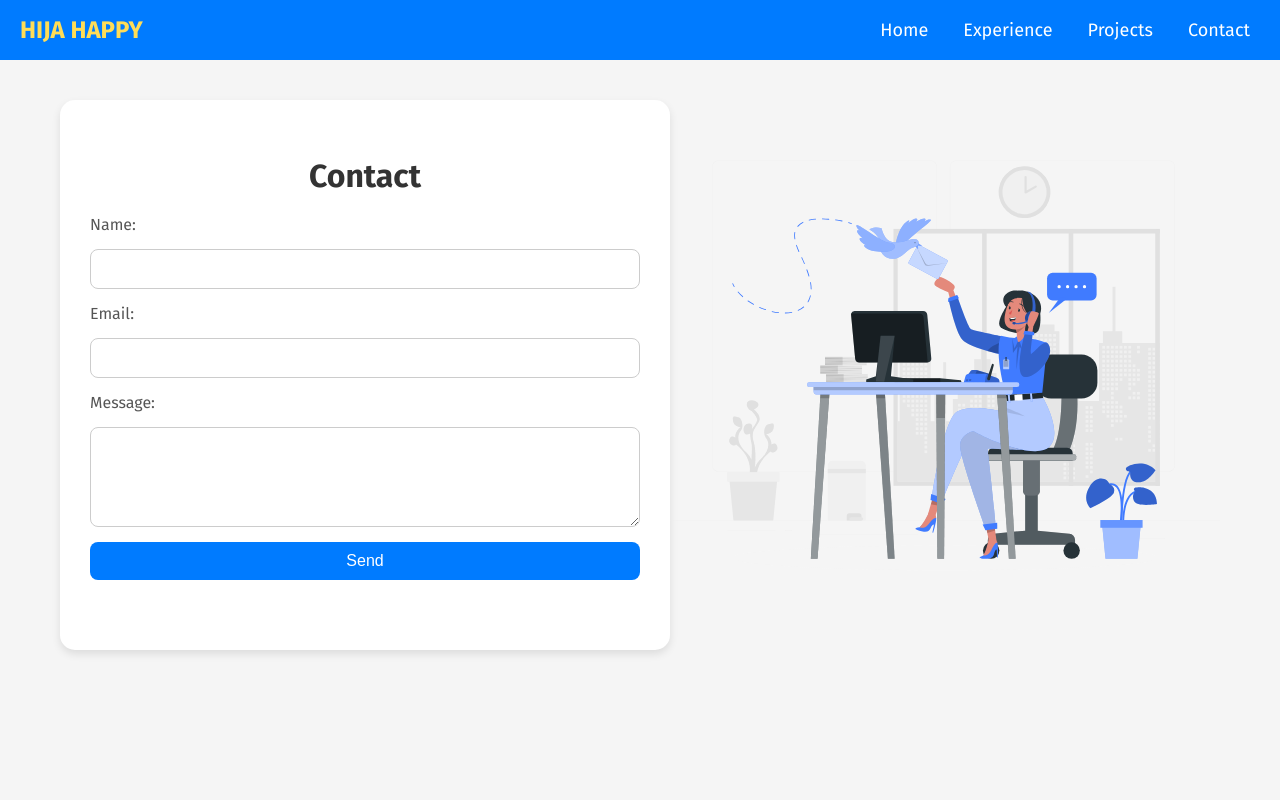
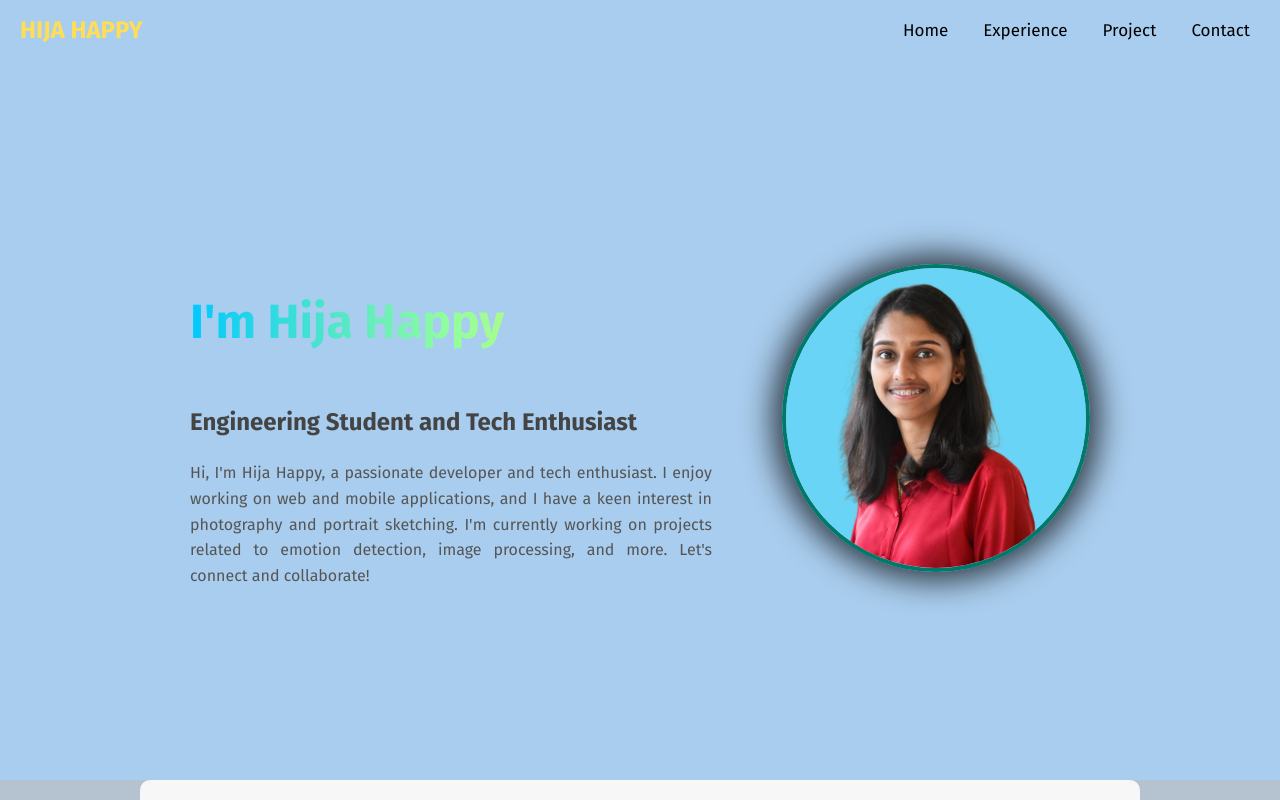
Before and after one commit to hija-happy/my_portfolio, a React (Create React App) app: page /contact in a window 1280 px wide. Built offline with nearby package versions, Linux system fonts and the light colour scheme.

Commit message:
Modified to Single-Page

```diff
--- a/src/App.js
+++ b/src/App.js
@@ -1,7 +1,7 @@
-import React from 'react';
-import { Route, Routes, useLocation } from 'react-router-dom';
+import React, { useRef } from 'react';
+//import { Route, Routes, useLocation } from 'react-router-dom';
 import './assets/styles/global.css'; // Import global CSS
-import LandingPage from './components/Landing.js'; // Import the Landing Page component
+// import LandingPage from './components/Landing.js'; // Import the Landing Page component
 import Navbar from './components/Navbar';
 import About from './pages/About';
 import Contact from './pages/Contact';
@@ -9,19 +9,38 @@ import Experience from './pages/Experience';
 import Projects from './pages/Projects';
 
 const App = () => {
-  const location = useLocation(); // Get the current path
+
+  const aboutRef = useRef(null);
+  const experienceRef = useRef(null);
+  const projectsRef = useRef(null);
+  const contactRef = useRef(null);
+
+  const scrollToSection = (ref) => {
+    ref.current.scrollIntoView({ behavior: 'smooth' });
+  }
+
 
   return (
     <div>
-      {/* Conditionally render Navbar based on current location */}
-      {location.pathname !== '/' && <Navbar />}
-      <Routes>
-        <Route path="/" element={<LandingPage />} />
-        <Route path="/about" element={<About />} />
-        <Route path="/experience" element={<Experience/>} />
-        <Route path="/projects" element={<Projects />} />
-        <Route path="/contact" element={<Contact />} />
-      </Routes>
+     <Navbar scrollToSection={scrollToSection} refs={{ aboutRef, experienceRef, projectsRef,contactRef}} />
+
+     <div ref={aboutRef}>
+      <About/>
+     </div>
+
+     <div ref={experienceRef}>
+      <Experience/>
+     </div>
+
+     <div ref={projectsRef}>
+      <Projects/>
+     </div>
+
+     <div ref={contactRef}>
+      <Contact/>
+     </div>
+
+
     </div>
   );
 };
--- a/src/assets/styles/global.css
+++ b/src/assets/styles/global.css
@@ -4,7 +4,7 @@ body {
   font-family: 'Fira Sans', sans-serif;
   margin: 0;
   padding: 0;
-  background-color: #f5f5f5;
+  background-color: #B5C3D0;
   overflow-x: hidden;
 }
 
@@ -12,6 +12,7 @@ body {
 body, html {
   margin: 0;
   padding: 0;
+  background-color: #B5C3D0;
   overflow-x: hidden;
 }
 
--- a/src/components/AboutSection.css
+++ b/src/components/AboutSection.css
@@ -3,6 +3,7 @@ html, body {
   margin: 0;
   padding: 0;
   height: 100%;
+
 
 }
 
@@ -26,7 +27,7 @@ body {
   justify-content: center; /* Center content vertically */
   align-items: center; /* Center content horizontally */
   min-height: calc(100vh - 80px); /* Ensure the section takes full viewport height minus footer height */
-  background-color: #e0f7fa; /* Light blue background */
+  background-color: #a9cdee; /* Light blue background */
   color: #000; /* Dark text color for contrast */
   padding: 0 20px; /* Padding for left and right, no top/bottom padding */
   box-sizing: border-box; /* Includes padding in the total width/height */
--- a/src/components/AboutSection.js
+++ b/src/components/AboutSection.js
@@ -1,6 +1,6 @@
 import React from 'react';
 import profilePic from '../assets/icons/profile.png';
-import './AboutSection.css'; // Import custom CSS for AboutSection
+import './AboutSection.css';
 
 const AboutSection = () => {
   return (
--- a/src/components/Landing.js
+++ b/src/components/Landing.js
@@ -22,13 +22,15 @@ const LandingPage = () => {
   return (
     <div className="landing-page">
       <video className="background-video" autoPlay loop muted>
-        <source src={`${process.env.PUBLIC_URL}/video/landing5.mp4`} type="video/mp4" />
+        <source src={`${process.env.PUBLIC_URL}/video/landing6.mp4`} type="video/mp4" />
         Your browser does not support the video tag.
       </video>
 
       <div className="content">
-        <img src={`${process.env.PUBLIC_URL}/images/HH.png`} alt="Logo" className="overlay" />
-        <h1 className="name">Hija Happy</h1>
+
+          <img src={`${process.env.PUBLIC_URL}/images/HH.png`} alt="Logo" className="overlay" />
+          <h1 className="name">Hija Happy</h1>
+
         <div className="arrow" onClick={goToAboutMe}>
           <span>&#8595;</span> {/* Down arrow */}
         </div>
--- a/src/components/Navbar.css
+++ b/src/components/Navbar.css
@@ -1,130 +1,151 @@
-/* Navbar.css */
 .navbar {
-  background-color: #007BFF; /* Primary Blue for navbar background */
-  padding: 10px 20px; /* Padding for navbar */
+  background-color: #a9cdee;
+  padding: 10px 20px;
   display: flex;
-  justify-content: space-between; /* Space between items */
-  align-items: center; /* Align items vertically centered */
-  height: 40px; /* Fixed height for the navbar */
-  position: relative; /* Allows absolute positioning for elements */
+  justify-content: space-between;
+  align-items: center;
+  height: 40px;
+  position: relative;
 }
 
 .navbar-logo {
-  color: #FFDD57; /* Yellow color for the logo text */
-  font-size: 24px; /* Font size for the logo */
-  font-weight: bold; /* Bold font for the logo */
+  color: #FFDD57;
+  font-size: 24px;
+  font-weight: bold;
 }
 
 .drawer-toggle {
-  display: none; /* Hide the drawer toggle button on larger screens */
+  display: none;
   background: none;
   border: none;
   font-size: 24px;
-  color: #fff; /* White color for the toggle button */
-  cursor: pointer; /* Pointer cursor for clickable button */
+  color: #fff;
+  cursor: pointer;
 }
 
 .navbar-nav {
-  list-style: none; /* Remove default list styles */
-  display: flex; /* Display nav items in a row */
-  gap: 15px; /* Space between nav items */
+  list-style: none;
+  display: flex;
+  gap: 15px;
   padding: 0;
   margin: 0;
 }
 
-.nav-item {
-  margin: 0; /* Remove margin */
+
+button.nav-link {
+  all: unset;
+  padding: 10px 10px;
+  font-size: 17px;
+  color: black;
+  background-color: transparent; /* Remove the blue background */
+  border: none; /* Remove any borders */
+  text-align: center;
+  cursor: pointer;
+  transition: box-shadow 0.3s ease, color 0.3s ease;
+  outline: none; /* Ensure no outline */
 }
 
+
+button.nav-link:hover {
+  color: #ffffff; /* Example hover color */
+  text-decoration: underline;
+  box-shadow: 0 0 5px rgba(0, 0, 0, 0.2), 0 0 15px rgba(0, 0, 0, 0.15); /* Shadow with minimal feather */
+  background-color: transparent; /* Ensure no background color */
+  border: none;
+}
+
+
+.nav-item {
+  margin: 0; }
+
 .nav-link {
-  color: #fff; /* White text color for nav links */
-  text-decoration: none; /* Remove underline from links */
-  font-size: 18px; /* Font size for nav links */
-  transition: color 0.3s, background-color 0.3s; /* Smooth color transition */
-  padding: 5px 10px; /* Padding around nav links */
-  border-radius: 4px; /* Rounded corners */
+  color: #fff;
+  text-decoration: none;
+  font-size: 18px;
+  transition: color 0.3s, background-color 0.3s;
+  padding: 5px 10px;
+  border-radius: 4px;
 }
 
 .nav-link:hover {
-  color: #fff; /* White text color on hover */
-  background-color: #0056b3; /* Dark Blue background color on hover */
+  color: #fff;
+  background-color: transparent;
+  box-shadow: 0 0 10px rgba(0, 0, 0, 0.15);
+  border: none; /* No border on hover */
 }
 
-/* Drawer styles */
 .drawer {
-  display: none; /* Hide the drawer by default */
-  position: fixed; /* Fix position on the screen */
+  display: none;
+  position: fixed;
   top: 0;
   right: 0;
-  background-color: #007BFF; /* Match the navbar background */
-  width: 250px; /* Width of the drawer */
-  height: 100vh; /* Full viewport height */
-  overflow-y: auto; /* Scrollable if content exceeds height */
-  box-shadow: 0 0 10px rgba(0, 0, 0, 0.2); /* Optional shadow for drawer */
-  z-index: 1000; /* Ensure drawer is above other content */
-  transition: transform 0.3s ease; /* Smooth transition for opening */
-  transform: translateX(100%); /* Initially hidden */
+  background-color: #6993c1;
+  width: 250px;
+  height: 100vh;
+  overflow-y: auto;
+  box-shadow: 0 0 10px rgba(0, 0, 0, 0.2);
+  z-index: 1000;
+  transition: transform 0.3s ease;
+  transform: translateX(100);
 }
 
 .drawer.open {
-  display: block; /* Show the drawer when it is open */
-  transform: translateX(0); /* Slide in from the right */
+  display: block;
+  transform: translateX(0);
 }
 
 .drawer .drawer-close {
-  display: flex; /* Close button styles */
+  display: flex;
   justify-content: flex-end;
   padding: 10px;
   font-size: 24px;
-  color: #fff; /* White color for the close button */
+  color: #fff;
   cursor: pointer;
 }
 
 .drawer .drawer-nav {
-  list-style: none; /* Remove default list styles */
+  list-style: none;
   padding: 0;
   margin: 0;
 }
 
 .drawer .drawer-nav .drawer-item {
-  padding: 10px; /* Padding around nav items */
+  padding: 10px;
 }
 
 .drawer .drawer-nav .drawer-link {
-  color: #fff; /* White text color for drawer links */
-  text-decoration: none; /* Remove underline from links */
-  display: block; /* Block display for full width clickable area */
-  font-size: 18px; /* Font size for drawer links */
-  transition: color 0.3s, background-color 0.3s; /* Smooth color transition */
-  border-radius: 4px; /* Rounded corners */
+  color: #fff;
+  text-decoration: none;
+  display: block;
+  font-size: 18px;
+  transition: color 0.3s, background-color 0.3s;
+  border-radius: 4px;
 }
 
 .drawer .drawer-nav .drawer-link:hover {
-  color: #fff; /* White text color on hover */
-  background-color: #0056b3; /* Dark Blue background color on hover */
+  color: #fff;
+  background-color: #0056b3;
 }
-
-/* Responsive Styles */
-@media (max-width: 600px) { /* Mobile screens */
+@media (max-width: 600px) {
   .navbar {
-    justify-content: space-between; /* Maintain space between items */
+    justify-content: space-between;
   }
 
   .drawer-toggle {
-    display: block; /* Show the drawer toggle button on small screens */
+    display: block;
   }
 
   .navbar-nav {
-    display: none; /* Hide the full navigation links on small screens */
+    display: none;
   }
 }
 
-@media (min-width:600px) { /* Larger screens */
+@media (min-width:600px) {
   .drawer-toggle {
-    display: none; /* Hide the drawer toggle button on larger screens */
+    display: none;
   }
 
   .drawer {
-    display: none; /* Ensure drawer is hidden on larger screens */
+    display: none;
   }
 }
--- a/src/components/Navbar.js
+++ b/src/components/Navbar.js
@@ -1,7 +1,11 @@
 import React, { useState } from 'react';
 import './Navbar.css'; // Import custom CSS for Navbar
 
-const Navbar = () => {
+const Navbar = ({scrollToSection, refs}) => {
+
+  const { aboutRef, experienceRef, projectsRef, contactRef } = refs;
+
+  // STATE MANAGEMENT
   const [isDrawerOpen, setDrawerOpen] = useState(false);
 
   const toggleDrawer = () => {
@@ -17,21 +21,26 @@ const Navbar = () => {
           ☰
         </button>
 
+
+    {/*  Responsive View (DESKTOP VIEW) */}
         <ul className="navbar-nav">
           <li className="nav-item">
-            <a href="/" className="nav-link">Home</a>
+            <button className="nav-link" onClick={() => scrollToSection(aboutRef)}>Home</button>
           </li>
           <li className="nav-item">
-            <a href="/experience" className="nav-link">Experience</a>
+           <button className="nav-link" onClick={() => scrollToSection(experienceRef)}>Experience</button>
           </li>
           <li className="nav-item">
-            <a href="/projects" className="nav-link">Projects</a>
+            <button className="nav-link" onClick={() => scrollToSection (projectsRef)}>Project</button>
           </li>
           <li className="nav-item">
-            <a href="/contact" className="nav-link">Contact</a>
+           <button className="nav-link" onClick={() => scrollToSection(contactRef)}>Contact</button>
           </li>
         </ul>
       </nav>
+
+
+       {/*  Responsive View (MOBILE VIEW) */}
 
       <div className={`drawer ${isDrawerOpen ? 'open' : ''}`}>
         <span className="drawer-close" onClick={toggleDrawer}>
@@ -39,16 +48,16 @@ const Navbar = () => {
         </span>
         <ul className="drawer-nav">
           <li className="drawer-item">
-            <a href="/" className="drawer-link" onClick={toggleDrawer}>Home</a>
+          <button className="drawer-link" onClick={() => scrollToSection(aboutRef)}>Home</button>
           </li>
           <li className="drawer-item">
-            <a href="/experience" className="drawer-link" onClick={toggleDrawer}>Experience</a>
+            <button className="drawer-link" onClick={() => scrollToSection(experienceRef)}>Experience</button>
           </li>
           <li className="drawer-item">
-            <a href="/projects" className="drawer-link" onClick={toggleDrawer}>Projects</a>
+            <button className="drawer-link" onClick={() => scrollToSection(projectsRef)}>Projects</button>
           </li>
           <li className="drawer-item">
-            <a href="/contact" className="drawer-link" onClick={toggleDrawer}>Contact</a>
+            <button className="drawer-link" onClick={() => scrollToSection(contactRef)}>Contact</button>
           </li>
         </ul>
       </div>
```
Also changed, not shown: src/components/Landing.css (+29 -24 lines), public/images/HH.png.
